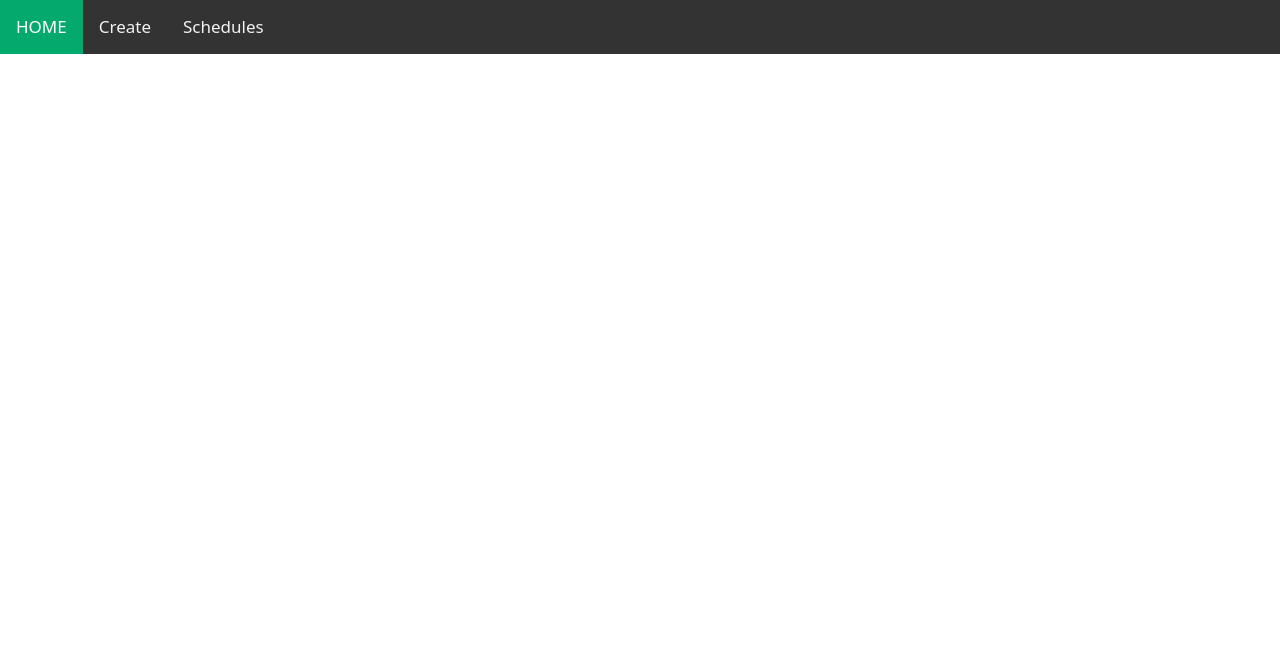
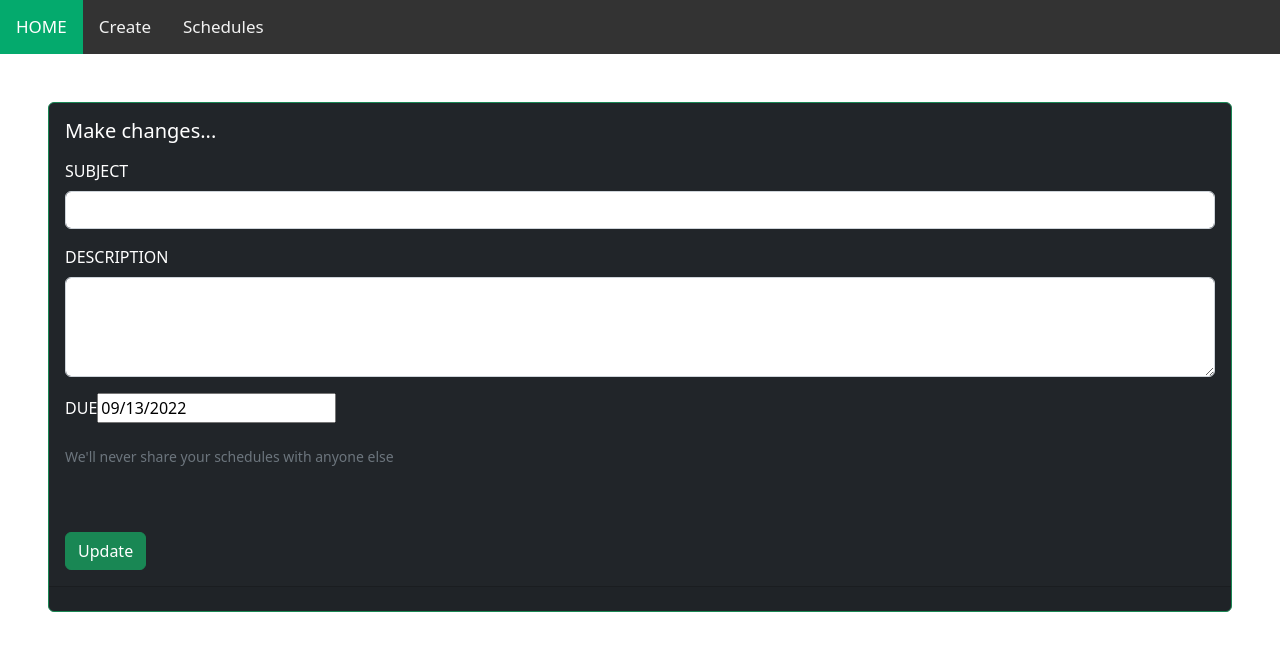
Before and after one commit to ROSHANXAVIER/SCHEDULER, a React (Create React App) app: page /update/1 in a window 1280 px wide. Shown: the top 650 px of the page. Built offline with nearby package versions, Linux system fonts and the light colour scheme; no server answers.

Commit message:
update done

```diff
--- a/src/App.js
+++ b/src/App.js
@@ -6,6 +6,7 @@ import Home from './components/Home';
 import React from 'react';
 import Create from './components/Create';
 import Scehdules from './components/Scehdules';
+import Update from './components/Update';
 
 function App() {
   return (
@@ -15,6 +16,7 @@ function App() {
             <Route  path="/" exact element={<Home/>}/>
             <Route path='/create' exact element={<Create/>}/>
             <Route path='/schedules' exact element={<Scehdules/>}/>
+            <Route path='/update/:id' exact element={<Update/>}/>
           </Routes>
     </BrowserRouter>
   );
--- a/src/components/Scehdules.js
+++ b/src/components/Scehdules.js
@@ -7,7 +7,7 @@ import Col from 'react-bootstrap/Col';
 import './Schedules.css'
 import Card from 'react-bootstrap/Card';
 import Accordion from 'react-bootstrap/Accordion';
-
+import {Link} from 'react-router-dom'
 function Scehdules() {
   const [today,setToday]=useState([]);
   const [up,setUp]=useState([]);
@@ -43,7 +43,7 @@ function Scehdules() {
           {item.body}
         </Accordion.Body>
         <button type="button" class="btn btn-outline-dark btn-sm" value={item.title} onClick={()=>{handleClick(item.title)}}>DELETE</button>
-        <button type="button" class="btn btn-outline-dark btn-sm ">UPDATE</button>
+        <Link to={'/update/'+item._id}><button type="button" class="btn btn-outline-dark btn-sm ">UPDATE</button></Link>
       </Accordion.Item>
     </Accordion></Card.Header>
     </Card>
@@ -62,12 +62,13 @@ function Scehdules() {
       <Card.Header className='cardheader'>
       <Accordion defaultActiveKey="0" flush>
       <Accordion.Item >
+      {item.date}
         <Accordion.Header><Card.Title>{item.title}</Card.Title></Accordion.Header>
         <Accordion.Body>
           {item.body}
         </Accordion.Body>
         <button type="button" class="btn btn-outline-dark btn-sm" value={item.title} onClick={()=>{handleClick(item.title)}}>DELETE</button>
-        <button type="button" class="btn btn-outline-dark btn-sm ">UPDATE</button>
+        <Link to={'/update/'+item._id}><button type="button" class="btn btn-outline-dark btn-sm ">UPDATE</button></Link>
       </Accordion.Item>
     </Accordion></Card.Header>
     </Card>
--- /dev/null
+++ b/src/components/Update.js
@@ -0,0 +1,79 @@
+import React from 'react'
+import {useState,useEffect} from 'react'
+import {useParams} from "react-router"
+import axios from 'axios';
+import DatePicker from "react-datepicker";
+import "react-datepicker/dist/react-datepicker.css";
+import Card from 'react-bootstrap/Card';
+import CardGroup from 'react-bootstrap/CardGroup';
+import Button from 'react-bootstrap/Button';
+import Form from 'react-bootstrap/Form';
+import { useNavigate } from 'react-router-dom';
+
+
+
+
+function Update() {
+    const [upd,setUpd]=useState([]);
+    const [title,setTitle]=useState();
+    const [body,setBody]=useState();
+    const [date, setDate] = useState(Date.now());
+    const [result,setResult]=useState("")
+    const params=useParams();
+    const navigate=useNavigate();
+    useEffect(()=>{
+        console.log(params);
+        axios.post('http://localhost:8001/update',params).then(res=>{setUpd((res.data))});
+    },[params])
+    const handleSubmit=(event)=>{
+      event.preventDefault();
+      const ids=upd._id;
+      const dat={ids,title,body,date};
+      axios.post('http://localhost:8001/updateres',dat).then(res=>{setResult(res.data)
+setTimeout(()=>{
+  setResult("");
+  navigate('/schedules');
+},1000)});
+  };
+  return (
+
+    <div><CardGroup>
+    <Card border="success" className='m-5' bg={'Dark'.toLowerCase()} text={'Dark'.toLowerCase() === 'light' ? 'dark' : 'white'}>
+    <Card.Body>
+      <Card.Title >Make changes...</Card.Title>
+      <p></p>
+      <Card.Text>
+      <Form onSubmit={handleSubmit}>
+      <Form.Group className="mb-3">
+    <Form.Label>SUBJECT</Form.Label>
+    <Form.Control  type="textarea" defaultValue={upd.title} required onChange={(e)=>{setTitle(e.target.value)}} />
+    <p> </p>
+    <Form.Label>DESCRIPTION</Form.Label>
+    <Form.Control
+      as="textarea"
+      style={{ height: '100px' }}
+      defaultValue={upd.body}
+      required
+      onChange={(e)=>{setBody(e.target.value)}}
+    />
+    <p></p>
+    <Form.Label>DUE</Form.Label>
+    <DatePicker selected={date} onChange={date => setDate(date)} />
+    <p></p>
+    <Form.Text className="text-muted">
+      We'll never share your schedules with anyone else
+    </Form.Text>
+  </Form.Group>
+        <Button variant="success" type="submit" className='mt-5'>Update</Button>
+    </Form>
+      </Card.Text>
+    </Card.Body>
+    <Card.Footer>
+      <small className="text-muted"><h1>{result}</h1></small>
+    </Card.Footer>
+  </Card>
+    </CardGroup></div>
+  )
+}
+
+export default Update;
```
